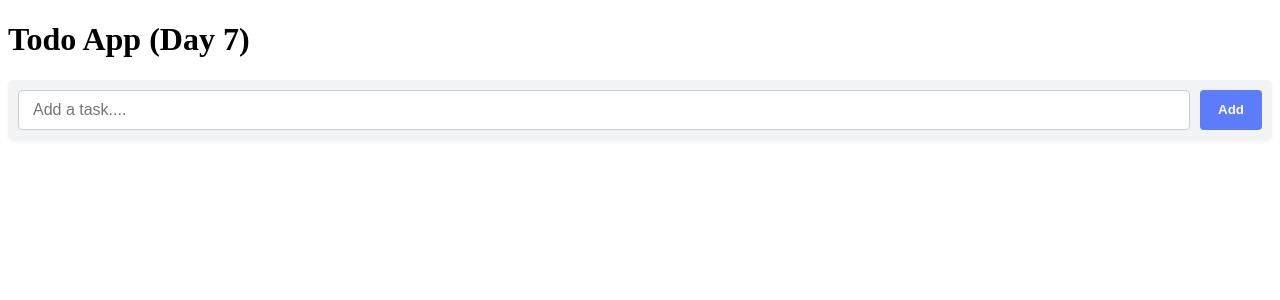
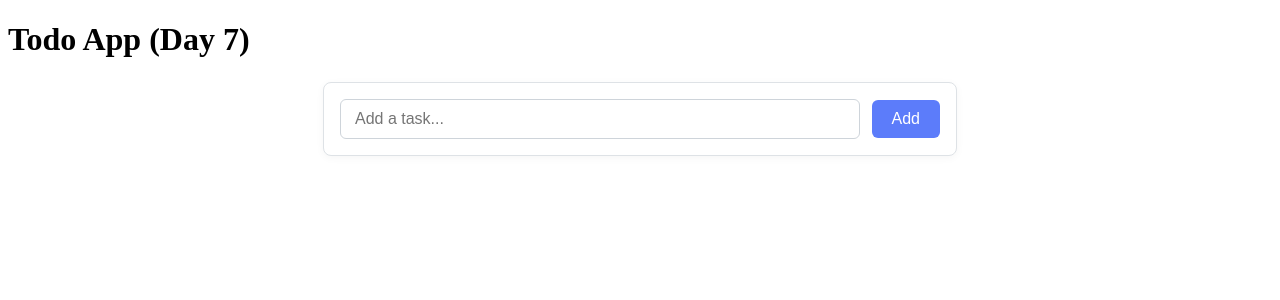
Before and after one commit to abdukadir037/90-days-fullstack-data-journey, a React (Create React App) app in the folder react-app/: page / in a window 1280 px wide. Shown: the top 300 px of the page. Built offline with nearby package versions, Linux system fonts and the light colour scheme.

Commit message:
Day 7: updated

```diff
--- a/react-app/src/App.js
+++ b/react-app/src/App.js
@@ -1,14 +1,29 @@
-import { useState } from 'react';
+import { useEffect, useState } from 'react';
 import {TodoForm} from './components/day-7/TodoForm'
 // import {TodoList} from './components/day-7/TodoList'
 import TodoList from './components/day-7/TodoList'
 
 function App() {
-  const [todos,setTodos] = useState([])
+  // const [todos,setTodos] = useState([])
+  const [todos, setTodos] = useState(() => {
+  const saved = localStorage.getItem('todos')
+  return saved ? JSON.parse(saved) : []
+})
+
 
   const addTodo = (text) => {
     setTodos([...todos, {id: Date.now(), completed: false, text}])
   }
+
+
+  // useEffect(() => {
+  //   const savedTodos = localStorage.getItem('todos');
+  //   if (savedTodos) setTodos(JSON.parse(savedTodos));
+  // }, [])
+
+  useEffect(() => {
+    localStorage.setItem('todos', JSON.stringify(todos))
+  }, [todos])
 
   function deleteTodo(id) {
         setTodos(todos.filter(todo => todo.id !== id))
--- a/react-app/src/components/day-7/Todo.css
+++ b/react-app/src/components/day-7/Todo.css
@@ -110,39 +110,50 @@
 }
 
 
-
-/* Form styling */
+/* --- Form Styling --- */
 .todo-form {
-  display: flex;
-  gap: 10px;
-  margin: 20px 0;
-  padding: 10px;
-  background: #f1f3f5;
-  border-radius: 6px;
-  box-shadow: 0 2px 4px rgba(0, 0, 0, 0.05);
+  margin: 24px auto;
+  max-width: 600px;
+  width: 100%;
+  padding: 16px;
+  background: #ffffff;
+  border: 1px solid #dee2e6;
+  border-radius: 8px;
+  box-shadow: 0 2px 8px rgba(0, 0, 0, 0.04);
 }
 
+/* --- Input Group (Flex row) --- */
+.input-group {
+  display: flex;
+  gap: 12px;
+  align-items: center;
+}
+
+/* --- Input Styling --- */
 .form-input {
   flex: 1;
   padding: 10px 14px;
-  border: 1px solid #ccc;
-  border-radius: 4px;
   font-size: 1rem;
-  outline: none;
-  transition: border-color 0.2s;
+  border: 1px solid #ced4da;
+  border-radius: 6px;
+  transition: border-color 0.2s, background-color 0.2s;
 }
 
 .form-input:focus {
   border-color: #5c7cfa;
+  background-color: #f0f4ff;
+  outline: none;
 }
 
+/* --- Button Styling --- */
 .form-button {
-  padding: 10px 18px;
-  border: none;
-  border-radius: 4px;
+  padding: 10px 20px;
+  font-size: 1rem;
+  font-weight: 500;
   background-color: #5c7cfa;
   color: white;
-  font-weight: bold;
+  border: none;
+  border-radius: 6px;
   cursor: pointer;
   transition: background-color 0.2s ease;
 }
@@ -150,3 +161,16 @@
 .form-button:hover {
   background-color: #4c6ef5;
 }
+
+/* --- Error Styling --- */
+.input-error {
+  border-color: #fa5252;
+  background-color: #fff5f5;
+}
+
+.error-text {
+  margin-top: 8px;
+  color: #fa5252;
+  font-size: 0.95rem;
+  font-weight: 500;
+}
--- a/react-app/src/components/day-7/TodoForm.js
+++ b/react-app/src/components/day-7/TodoForm.js
@@ -1,24 +1,39 @@
 import { useState } from "react";
-import './Todo.css'
+import './Todo.css';
 
-export function TodoForm({addTodo}) {
-    const [input, setInput] = useState("")
+export function TodoForm({ addTodo }) {
+  const [input, setInput] = useState("");
+  const [error, setError] = useState("");
+
   const handleSubmit = (e) => {
     e.preventDefault();
-        if (input.trim()) addTodo(input)
-        setInput("")
+    if (!input.trim()) {
+      setError("⚠ Task cannot be empty");
+      return;
+    }
+    addTodo(input.trim());
+    setInput("");
+    setError("");
+  };
+
+  const handleChange = (e) => {
+    setInput(e.target.value);
+    if (error) setError(""); // Clear error as user types
   };
 
   return (
     <form className="todo-form" onSubmit={handleSubmit}>
+      <div className="input-group">
         <input
           type="text"
           value={input}
-            className="form-input"
-            onChange={(e) => setInput(e.target.value)}
-            placeholder="Add a task...."
+          onChange={handleChange}
+          placeholder="Add a task..."
+          className={`form-input ${error ? 'input-error' : ''}`}
         />
         <button className="form-button" type="submit">Add</button>
+      </div>
+      {error && <p className="error-text">{error}</p>}
     </form>
-    )
+  );
 }
```
Lines whose indentation alone changed are shown as unchanged.
